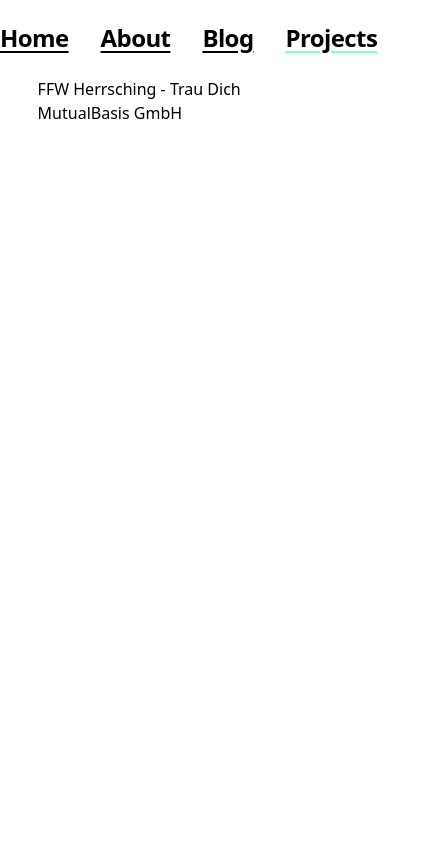
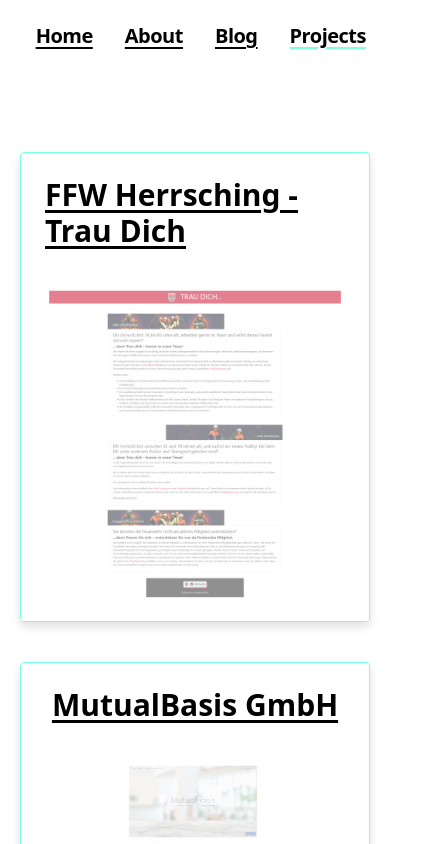
Before and after one commit to adriankast/nextjs-homepage, a Next.js app: page /projects in a window 390 px wide. Shown: the top 844 px of the page, 425 px wide, since content can reach past the window. Built offline with nearby package versions, Linux system fonts and the light colour scheme.

Commit message:
finish first draft for projects feature

```diff
--- a/_projects/ffw-herrsching.json
+++ b/_projects/ffw-herrsching.json
@@ -1,12 +1,5 @@
 {
   "name": "FFW Herrsching - Trau Dich",
   "description": "Die voll responsive Landing Page der \"Trau Dich\" Kampagne der Freiwilligen Feuerwehr Herrsching. Eine in ein existierendes Content Management System (Django CMS) integrierte Landing Page.",
-  "keypoints": [
-    "Content Management System: Wordpress",
-    "Dezente Gestaltung",
-    "Übersichtlichkeit",
-    "Responsive Gestaltung"
-  ],
-  "image": "",
   "url": "https://ffw-herrsching.de/traudich"
 }
--- a/components/header.tsx
+++ b/components/header.tsx
@@ -4,7 +4,7 @@
   return (
     <header>
       <nav>
-        <div className="flex justify-end gap-8 pt-6 pr-12 text-2xl md:text-4xl font-bold tracking-tight md:tracking-tighter leading-tight mb-6">
+        <div className="flex justify-end gap-8 pt-6 pr-6 text-xl font-bold tracking-tight leading-tight mb-6 sm:text-2xl md:pr-12 md:text-4xl md:tracking-tighter ">
           <Navlink path="/">Home</Navlink>
           <Navlink path="/about">About</Navlink>
           <Navlink path="/posts">Blog</Navlink>
--- a/lib/api.ts
+++ b/lib/api.ts
@@ -66,6 +66,7 @@
   const fullPath = join(projectsDirectory, `${realSlug}.json`)
   const fileContents = fs.readFileSync(fullPath, 'utf8')
   const projectData = JSON.parse(fileContents)
+  projectData.slug = realSlug;
 
   return projectData
 }
--- a/pages/projects.tsx
+++ b/pages/projects.tsx
@@ -1,17 +1,35 @@
 import Head from "next/head";
 import Container from "../components/container";
 import { getAllProjects } from "../lib/api";
+import Image from "../components/Image";
 
 export default function Index({ allProjects }) {
-
   return (
     <>
-        <Head>
-          <title>Projects 🛠</title>
-        </Head>
-        <Container>
-          {allProjects.map(project => <div>{project.name}</div>)}
-        </Container>
+      <Head>
+        <title>Projects 🛠</title>
+      </Head>
+      <Container>
+        <div className="grid my-20 gap-10 justify-center">
+          {allProjects.map((project) => (
+            <a href={project.url} target="_blank" title={project.description}>
+              <div
+                key={project.name}
+                className="border border-cyan rounded shadow-sm hover:shadow-xl"
+              >
+                <h1 className="p-6 flex justify-center">{project.name}</h1>
+                <Image
+                  className="opacity-50 hover:opacity-80 transition-all"
+                  src={`/assets/projects/${project.slug}.jpg`}
+                  width={500}
+                  height={500}
+                  alt={`${project.name} screenshot`}
+                />
+              </div>
+            </a>
+          ))}
+        </div>
+      </Container>
     </>
   );
 }
```
